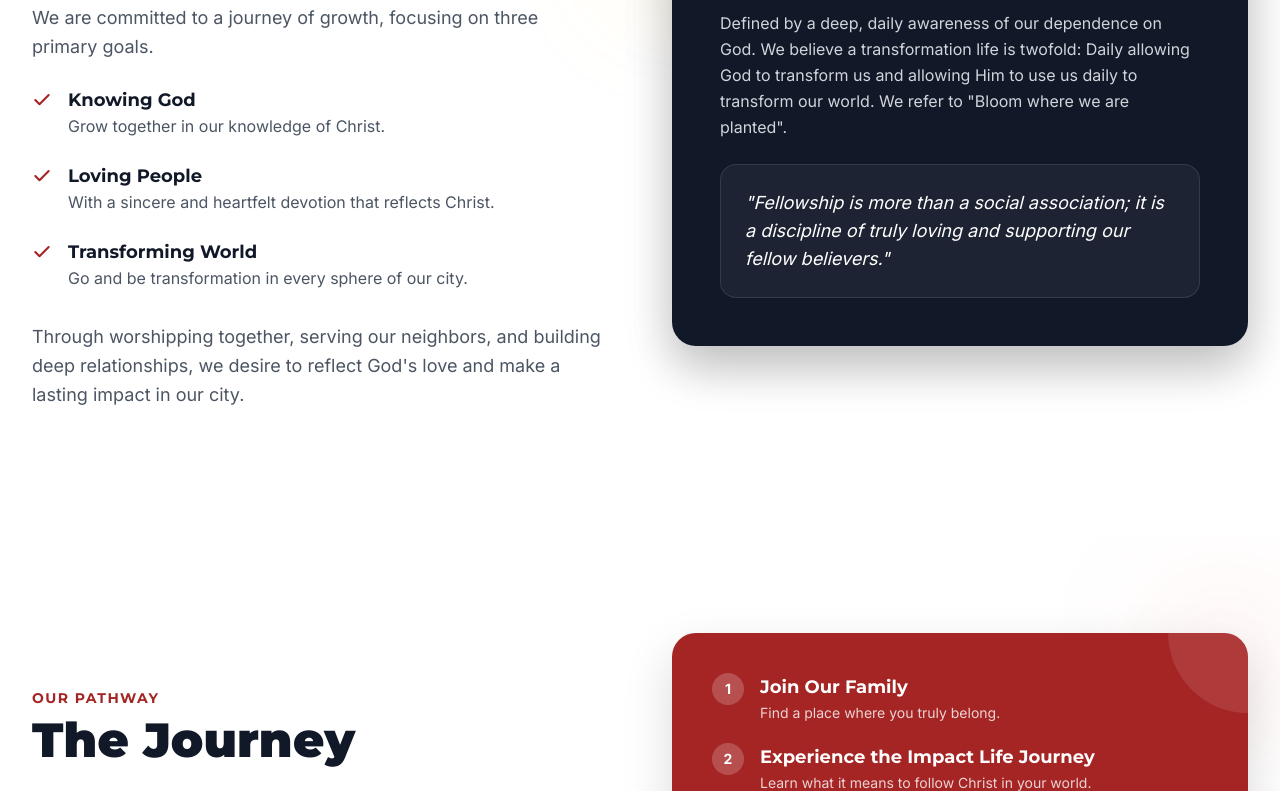
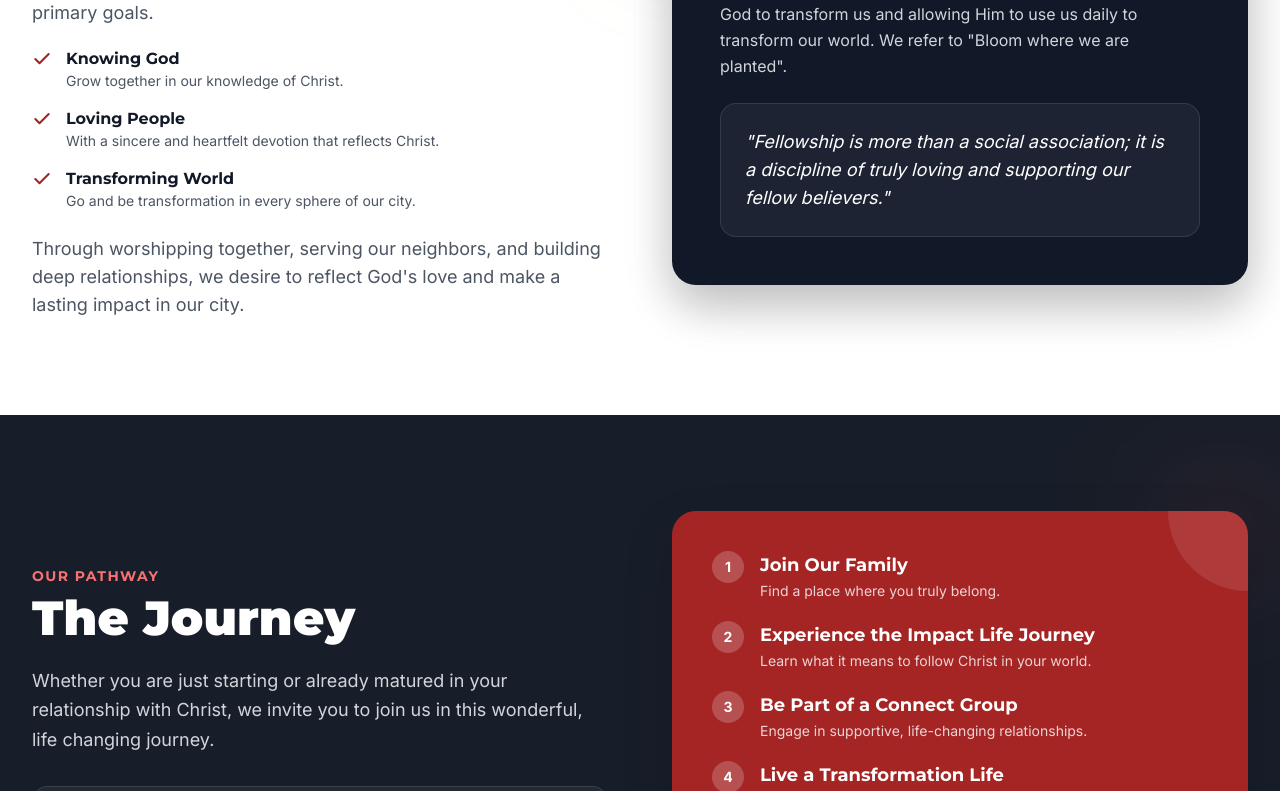
Before and after one commit to leotjies-lab/Transformation-City, a React (Vite) app: page / in a window 1280 px wide. Shown: the part 1089-1880 px from the top of the page. Built offline with nearby package versions, Linux system fonts and the light colour scheme.

Commit message:
style: update components and remove unused invite
- Refine About section typography and spacing
- Re-theme The Journey section with dark background
- Move ServiceInvite content into updated Services component
- Remove redundant ServiceInvite component

```diff
--- a/components/About.tsx
+++ b/components/About.tsx
@@ -9,40 +9,40 @@ const About: React.FC = () => {
         <div className="grid grid-cols-1 lg:grid-cols-2 gap-16 items-center">
           <div>
             <h2 className="text-sm font-bold tracking-widest text-church-red uppercase mb-2">Our Vision</h2>
-            <h3 className="text-4xl md:text-5xl font-black text-gray-900 mb-6 leading-tight">
+            <h3 className="text-2xl sm:text-3xl md:text-4xl font-black text-gray-900 mb-4 leading-tight">
               As a church, to be God’s Transformation Agent in our City
             </h3>
-            <p className="text-lg text-gray-600 mb-6 leading-relaxed">
+            <p className="text-base sm:text-lg text-gray-600 mb-5 leading-relaxed">
               We are committed to a journey of growth, focusing on three primary goals.
             </p>
 
-            <div className="space-y-6 mb-8">
-              <div className="flex items-start space-x-4">
-                <Check className="w-5 h-5 text-church-red flex-shrink-0 mt-1 stroke-[2.5]" />
+            <div className="space-y-4 mb-6">
+              <div className="flex items-start space-x-3.5">
+                <Check className="w-5 h-5 text-church-red flex-shrink-0 mt-0.5 stroke-[2.5]" />
                 <div>
-                  <h4 className="text-lg font-bold text-gray-900">Knowing God</h4>
-                  <p className="text-gray-600">Grow together in our knowledge of Christ.</p>
+                  <h4 className="text-base font-bold text-gray-900">Knowing God</h4>
+                  <p className="text-sm text-gray-600">Grow together in our knowledge of Christ.</p>
                 </div>
               </div>
 
-              <div className="flex items-start space-x-4">
-                <Check className="w-5 h-5 text-church-red flex-shrink-0 mt-1 stroke-[2.5]" />
+              <div className="flex items-start space-x-3.5">
+                <Check className="w-5 h-5 text-church-red flex-shrink-0 mt-0.5 stroke-[2.5]" />
                 <div>
-                  <h4 className="text-lg font-bold text-gray-900">Loving People</h4>
-                  <p className="text-gray-600">With a sincere and heartfelt devotion that reflects Christ.</p>
+                  <h4 className="text-base font-bold text-gray-900">Loving People</h4>
+                  <p className="text-sm text-gray-600">With a sincere and heartfelt devotion that reflects Christ.</p>
                 </div>
               </div>
 
-              <div className="flex items-start space-x-4">
-                <Check className="w-5 h-5 text-church-red flex-shrink-0 mt-1 stroke-[2.5]" />
+              <div className="flex items-start space-x-3.5">
+                <Check className="w-5 h-5 text-church-red flex-shrink-0 mt-0.5 stroke-[2.5]" />
                 <div>
-                  <h4 className="text-lg font-bold text-gray-900">Transforming World</h4>
-                  <p className="text-gray-600">Go and be transformation in every sphere of our city.</p>
+                  <h4 className="text-base font-bold text-gray-900">Transforming World</h4>
+                  <p className="text-sm text-gray-600">Go and be transformation in every sphere of our city.</p>
                 </div>
               </div>
             </div>
 
-            <p className="text-lg text-gray-600 mb-8 leading-relaxed">
+            <p className="text-base sm:text-lg text-gray-600 leading-relaxed">
               Through worshipping together, serving our neighbors, and building deep relationships, we desire to reflect God's love and make a lasting impact in our city.
             </p>
           </div>
@@ -53,7 +53,7 @@ const About: React.FC = () => {
               <div className="absolute top-0 right-0 w-40 h-40 bg-church-red/10 rounded-full -translate-y-1/2 translate-x-1/2"></div>
               <h3 className="text-3xl font-bold mb-6 italic">The Transformation Life</h3>
               <p className="text-gray-300 leading-relaxed mb-6">
-                Defined by a deep, daily awareness of our dependence on God. We believe a transformation life is twofold: Daily allowing God to transform us and allowing Him to use us daily to transform our world. We refer to "Bloom where we are planted".
+                Defined by a deep, daily awareness of our dependence on God. We believe a transformation life is twofold; Daily allowing God to transform us and allowing Him to use us daily to transform our world. We refer to "Bloom where we are planted".
               </p>
               <div className="p-6 bg-white/5 border border-white/10 rounded-2xl italic text-lg">
                 "Fellowship is more than a social association; it is a discipline of truly loving and supporting our fellow believers."
--- a/components/NextSteps.tsx
+++ b/components/NextSteps.tsx
@@ -76,19 +76,19 @@ const NextSteps: React.FC = () => {
   };
 
   return (
-    <section id="the-journey" className="py-24 bg-white overflow-hidden">
+    <section id="the-journey" className="py-24 bg-[#181e29] text-white overflow-hidden">
       <div className="max-w-7xl mx-auto px-4 sm:px-6 lg:px-8">
         <div className="grid grid-cols-1 lg:grid-cols-2 gap-16 items-center">
           <div>
-            <h2 className="text-sm font-bold tracking-widest text-[#a52424] uppercase mb-2">Our Pathway</h2>
-            <h3 className="text-4xl md:text-5xl font-black text-gray-900 mb-6 leading-tight">
+            <h2 className="text-sm font-bold tracking-widest text-red-400 uppercase mb-2">Our Pathway</h2>
+            <h3 className="text-4xl md:text-5xl font-black text-white mb-6 leading-tight">
               The Journey
             </h3>
-            <p className="text-lg text-gray-600 mb-8 leading-relaxed">
-              Whether you are just starting or already matured in your relationship with Christ and looking for a place to call home, we invite you to join us in this wonderful, life changing journey.
+            <p className="text-lg text-gray-300 mb-8 leading-relaxed">
+              Whether you are just starting or already matured in your relationship with Christ, we invite you to join us in this wonderful, life changing journey.
             </p>
 
-            <div className="p-6 bg-red-50/60 border border-red-100 rounded-2xl text-gray-700 italic text-base">
+            <div className="p-6 bg-white/5 border border-white/10 rounded-2xl text-gray-300 italic text-base">
               "Connecting with our community is the best way to discover your gifts and experience real life transformation together."
             </div>
           </div>
--- a/components/ServiceInvite.tsx
+++ b/components/ServiceInvite.tsx
@@ -2,27 +2,7 @@
 import React from 'react';
 
 const ServiceInvite: React.FC = () => {
-  return (
-    <section className="py-32 bg-[#a52424] text-white relative overflow-hidden">
-      {/* Decorative abstract circles copied from The Journey styling */}
-      <div className="absolute -bottom-32 -right-32 w-96 h-96 bg-white/5 rounded-full pointer-events-none"></div>
-      <div className="absolute -top-32 -left-32 w-80 h-80 bg-white/5 rounded-full pointer-events-none"></div>
-      <div className="absolute top-1/2 left-1/2 -translate-x-1/2 -translate-y-1/2 w-full h-full bg-gradient-to-br from-white/10 to-transparent pointer-events-none"></div>
-
-      <div className="max-w-7xl mx-auto px-4 sm:px-6 lg:px-8 text-center relative z-10">
-        <h2 className="text-5xl md:text-8xl font-[900] mb-8 uppercase tracking-tighter leading-none">
-          Join Our <br className="md:hidden" />
-          Sunday Service
-        </h2>
-        <p className="text-xl md:text-2xl text-white/80 max-w-3xl mx-auto font-medium mb-12">
-          Experience a culture of service and powerful testimony. There is a seat waiting for you.
-        </p>
-        <div className="inline-block px-10 py-4 bg-white/10 backdrop-blur-md border border-white/20 rounded-full font-black text-lg uppercase tracking-widest">
-          9:00 AM • BRACKENHURST
-        </div>
-      </div>
-    </section>
-  );
+  return null;
 };
 
 export default ServiceInvite;
--- a/components/Services.tsx
+++ b/components/Services.tsx
@@ -3,54 +3,67 @@ import React from 'react';
 
 const Services: React.FC = () => {
   return (
-    <section id="services" className="py-24 bg-[#1a1f2c] text-white">
-      <div className="max-w-7xl mx-auto px-4 sm:px-6 lg:px-8">
-        <div className="grid grid-cols-1 md:grid-cols-2 gap-16 items-start">
+    <section id="services" className="py-24 bg-[#a52424] text-white relative overflow-hidden">
+      {/* Decorative abstract circles */}
+      <div className="absolute -bottom-32 -right-32 w-96 h-96 bg-white/5 rounded-full pointer-events-none"></div>
+      <div className="absolute -top-32 -left-32 w-80 h-80 bg-white/5 rounded-full pointer-events-none"></div>
+      <div className="absolute top-1/2 left-1/2 -translate-x-1/2 -translate-y-1/2 w-full h-full bg-gradient-to-br from-white/10 to-transparent pointer-events-none"></div>
 
-          {/* Sunday Morning Info - Replicating provided image style */}
+      <div className="max-w-7xl mx-auto px-4 sm:px-6 lg:px-8 relative z-10">
+        <div className="grid grid-cols-1 lg:grid-cols-2 gap-16 items-center">
+
+          {/* Sunday Morning Info */}
           <div className="space-y-8">
-            <h2 className="text-3xl md:text-4xl font-black text-white uppercase tracking-tight">SUNDAY MORNING</h2>
-            <div className="text-7xl md:text-8xl font-black leading-none mb-6">
-              09:00 AM
+            <div>
+              <h2 className="text-xs sm:text-sm font-bold tracking-[0.3em] uppercase text-white/80 mb-2">
+                SUNDAY MORNING
+              </h2>
+              <div className="text-6xl sm:text-7xl md:text-8xl font-black leading-none text-white">
+                09:00 AM
+              </div>
             </div>
 
-            <p className="text-xl text-gray-400 font-medium">
-              Don't run off too quickly! We’d love to catch up over coffee right after the morning service.
-            </p>
-
-            <ul className="space-y-6 mt-12">
+            <ul className="space-y-5">
               {[
                 'Worship',
                 'Practical Bible Teaching',
                 'Little Lights (Kids Ministry)'
               ].map((item, idx) => (
                 <li key={idx} className="flex items-center group">
-                  <div className="flex-shrink-0 w-8 h-8 rounded-full bg-[#a52a2a] flex items-center justify-center mr-6 shadow-lg shadow-red-900/40">
+                  <div className="flex-shrink-0 w-8 h-8 rounded-full bg-white/20 border border-white/30 flex items-center justify-center mr-5 shadow-md">
                     <svg className="w-5 h-5 text-white" fill="none" stroke="currentColor" viewBox="0 0 24 24">
                       <path strokeLinecap="round" strokeLinejoin="round" strokeWidth="3" d="M5 13l4 4L19 7"></path>
                     </svg>
                   </div>
-                  <span className="text-2xl font-bold tracking-tight text-gray-100">{item}</span>
+                  <span className="text-xl sm:text-2xl font-bold tracking-tight text-white">{item}</span>
                 </li>
               ))}
             </ul>
+
+            <p className="text-lg sm:text-xl text-white/90 font-medium leading-relaxed pt-2">
+              Don't run off too quickly! We’d love to catch up over coffee right after the morning service.
+            </p>
           </div>
 
-          {/* Location & Map Card */}
-          <div className="bg-[#242a38] rounded-[2.5rem] p-10 md:p-14 shadow-2xl relative border border-white/5">
-            <div className="mb-8">
-               <svg className="w-8 h-8 text-church-red opacity-80" fill="none" stroke="currentColor" viewBox="0 0 24 24">
+          {/* Location & Map Card - Styled with dark theme from screenshot 1 */}
+          <div className="bg-[#181e29] rounded-[2.5rem] p-8 sm:p-10 md:p-12 shadow-2xl relative border border-white/10 flex flex-col items-center text-center overflow-hidden">
+            {/* Subtle decorative glow */}
+            <div className="absolute top-0 right-0 w-40 h-40 bg-[#d32f2f]/10 rounded-full -translate-y-1/2 translate-x-1/2 pointer-events-none"></div>
+
+            <div className="flex items-center justify-center space-x-3 mb-6 relative z-10">
+              <svg className="w-6 h-6 text-[#d32f2f] flex-shrink-0" fill="none" stroke="currentColor" viewBox="0 0 24 24">
                 <path strokeLinecap="round" strokeLinejoin="round" strokeWidth="2" d="M17.657 16.657L13.414 20.9a1.998 1.998 0 01-2.827 0l-4.244-4.243a8 8 0 1111.314 0z"></path>
                 <path strokeLinecap="round" strokeLinejoin="round" strokeWidth="2" d="M15 11a3 3 0 11-6 0 3 3 0 016 0z"></path>
               </svg>
+              <h3 className="text-sm font-bold uppercase text-[#d32f2f] tracking-[0.3em]">WHERE WE MEET</h3>
             </div>
-            <h3 className="text-sm font-bold mb-4 uppercase text-[#d32f2f] tracking-[0.3em]">WHERE WE MEET</h3>
-            <p className="text-3xl sm:text-4xl md:text-5xl font-black mb-6 leading-tight">Brackenhurst, Alberton</p>
-            <address className="not-italic text-gray-400 mb-6 text-lg leading-relaxed">
+
+            <p className="text-3xl sm:text-4xl md:text-5xl font-black mb-4 leading-tight text-white relative z-10">Brackenhurst, Alberton</p>
+            <address className="not-italic text-gray-300 mb-6 text-base sm:text-lg leading-relaxed max-w-sm mx-auto relative z-10">
               120A McBride Street, Brackenhurst, Alberton, South Africa
             </address>
 
-            <div className="mb-8 space-y-2 text-sm text-gray-300">
+            <div className="w-full max-w-sm mb-8 p-4 bg-white/5 border border-white/10 rounded-2xl space-y-2 text-sm text-gray-300 flex flex-col items-center font-medium relative z-10">
               <p className="flex items-center space-x-2">
                 <span className="text-[#d32f2f] font-bold">Email:</span>
                 <a href="mailto:tcc.bracken@gmail.com" className="hover:text-white transition-colors">tcc.bracken@gmail.com</a>
@@ -60,16 +73,20 @@ const Services: React.FC = () => {
                 <a href="tel:0825580141" className="hover:text-white transition-colors font-bold">082 558 0141</a>
               </p>
             </div>
+
             <a
               href="https://www.google.com/maps/search/120A+McBride+Street,+Brackenhurst,+Alberton"
               target="_blank"
               rel="noopener noreferrer"
-              className="inline-flex items-center px-8 py-3 bg-[#a52a2a] text-white font-bold rounded-full hover:bg-red-700 transition-all shadow-xl shadow-red-950/30"
+              className="inline-flex items-center px-8 py-3.5 bg-[#a52424] hover:bg-red-700 text-white font-black rounded-full transition-all shadow-xl shadow-red-950/50 uppercase tracking-wider text-sm relative z-10"
             >
               Get Directions
-              <svg className="w-5 h-5 ml-2" fill="none" stroke="currentColor" viewBox="0 0 24 24"><path strokeLinecap="round" strokeLinejoin="round" strokeWidth="2" d="M14 5l7 7m0 0l-7 7m7-7H3"></path></svg>
+              <svg className="w-5 h-5 ml-2" fill="none" stroke="currentColor" viewBox="0 0 24 24">
+                <path strokeLinecap="round" strokeLinejoin="round" strokeWidth="2.5" d="M14 5l7 7m0 0l-7 7m7-7H3"></path>
+              </svg>
             </a>
           </div>
+
         </div>
       </div>
     </section>
```
